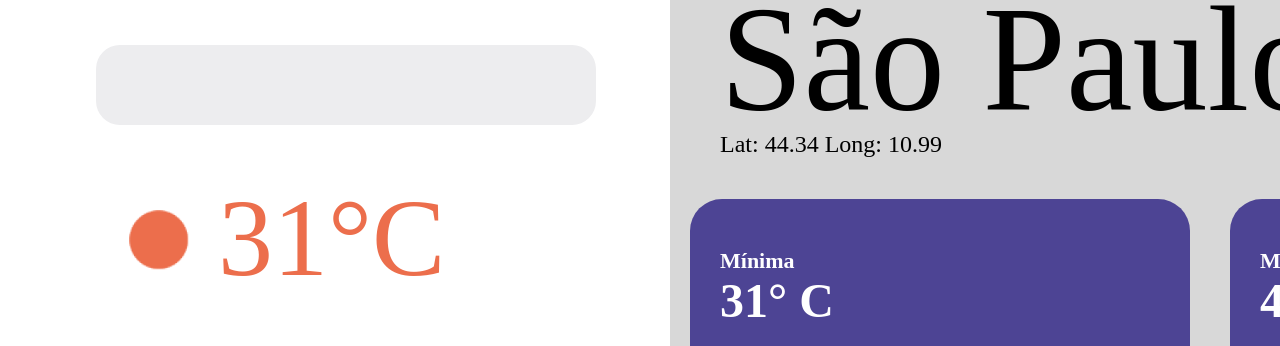
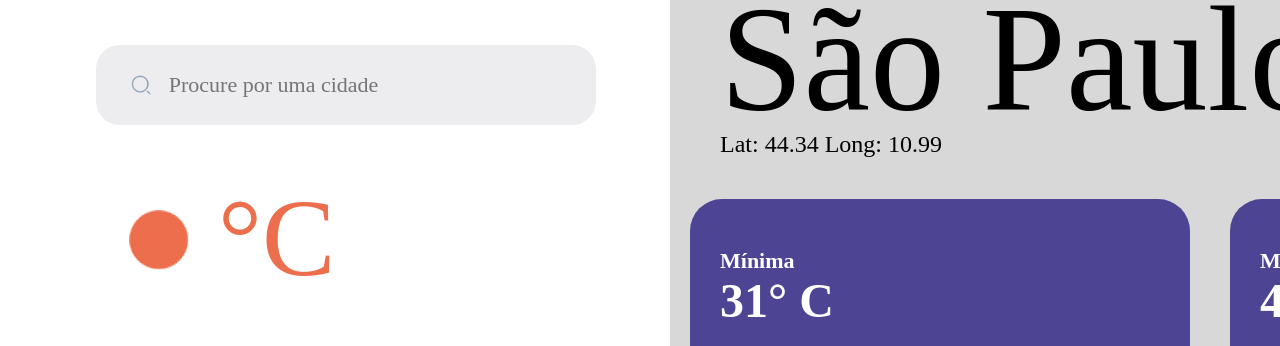
Before and after one commit to AnaBLuz/Levo_um_casaquinho-, a React (Vite) app: page / in a window 1280 px wide. Shown: the part 183-529 px from the top of the page. Built offline with nearby package versions, Linux system fonts and the light colour scheme.

Commit message:
feat: comunicação API

```diff
--- a/package.json
+++ b/package.json
@@ -10,6 +10,7 @@
     "preview": "vite preview"
   },
   "dependencies": {
+    "axios": "^1.6.2",
     "react": "^18.2.0",
     "react-dom": "^18.2.0",
     "styled-components": "^6.1.1"
--- a/src/components/LeftSideScreen.jsx
+++ b/src/components/LeftSideScreen.jsx
@@ -1,19 +1,50 @@
 import styled from "styled-components";
 import casaco from './../assets/casaco.png'
 import circle from './../assets/circle.png'
+import lupa from './../assets/lupa.png'
+import { useState } from "react";
+import axios from "axios";
 
 export default function LeftScreen(){
+
+    const [cityName, setCityName] = useState('')
+    const [temp, setTemp] = useState()
+
+    const handleNameInputChange = (event) => setCityName(event.target.value)
+
+function searchCity(){
+    const API_key = import.meta.env.VITE_APIKEY;
+    const apiWeatherURL= `https://api.openweathermap.org/data/2.5/weather?q=${cityName}&appid=${API_key}`;
+    axios.get(`${apiWeatherURL}`)
+    .then((response) => {setTemp(response.data.main.temp)})
+    .catch(e => {
+        console.log("erro");
+    });
+}
+
+
     return(
         <ScreenContainer>
             <Logo>
                 <img src={casaco} height="120px" width="120px"/>
                 <div>Levo um casaquinho?</div>
             </Logo>
-            <SearchBar></SearchBar>
+            <SearchBar>
+                <img src={lupa}
+                height="30px"
+                width="30px"
+                onClick={searchCity}
+                />
+                <input
+                type="text"
+                placeholder="Procure por uma cidade"
+                onChange={handleNameInputChange}
+                />
+            </SearchBar>
             <Temperature>
                 <div>
                 <img src={circle} height="120px" width="120px"/>
-                <div>31 </div>
+                <div>{temp}</div>
                 <div>°C</div>
                 </div>
                 <TempMsg>Céu Aberto</TempMsg>
@@ -67,6 +98,21 @@
     margin-top: 50px;
     background-color:#EDEDEF;
     border-radius: 24px;
+    display: flex;
+    align-items: center;
+    input {
+        padding: 0.8rem;
+        border:none;
+        background-color:#EDEDEF;
+        font-family:'Montserrat';
+        font-size:22px;
+        font-weight:500;
+        line-height:24px;
+        color:#424243;
+    }
+    img{
+        margin-left: 30px;
+    }
 `
 
 const Temperature = styled.div`
```
Also changed, not shown: src/assets/lupa.png (added), src/components/FullScreen.jsx (line endings or trailing spaces), 1 other file (tests, documents, lock files or other folders).
